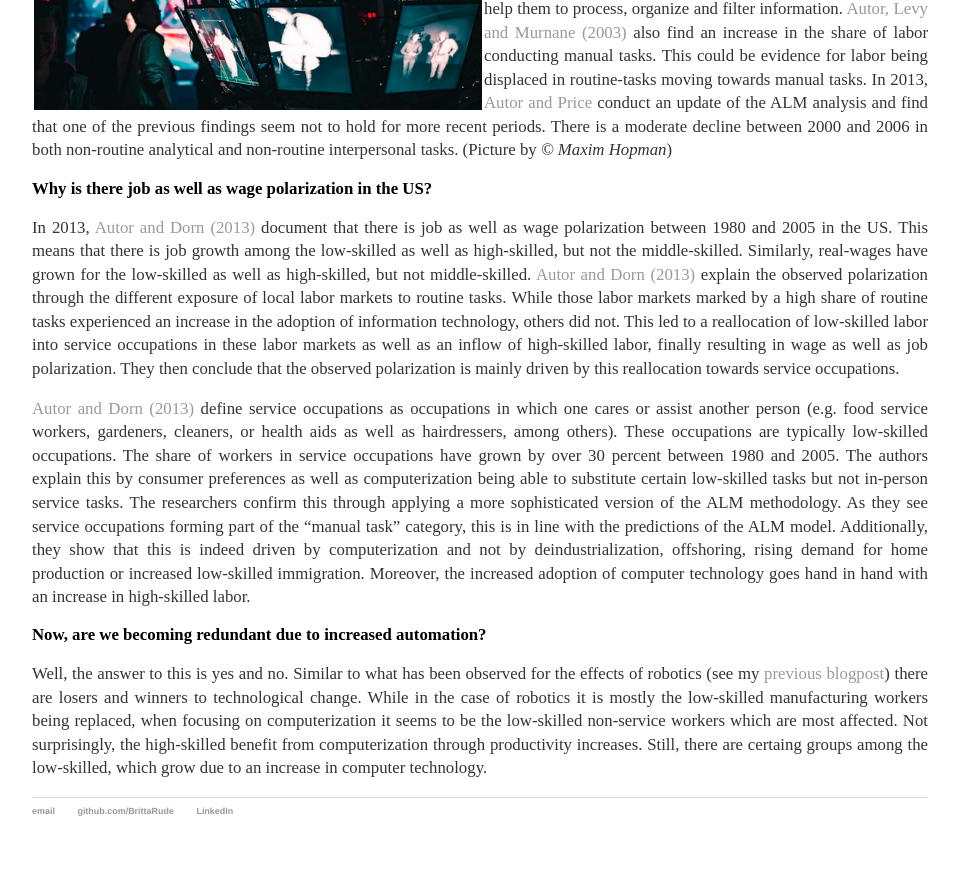
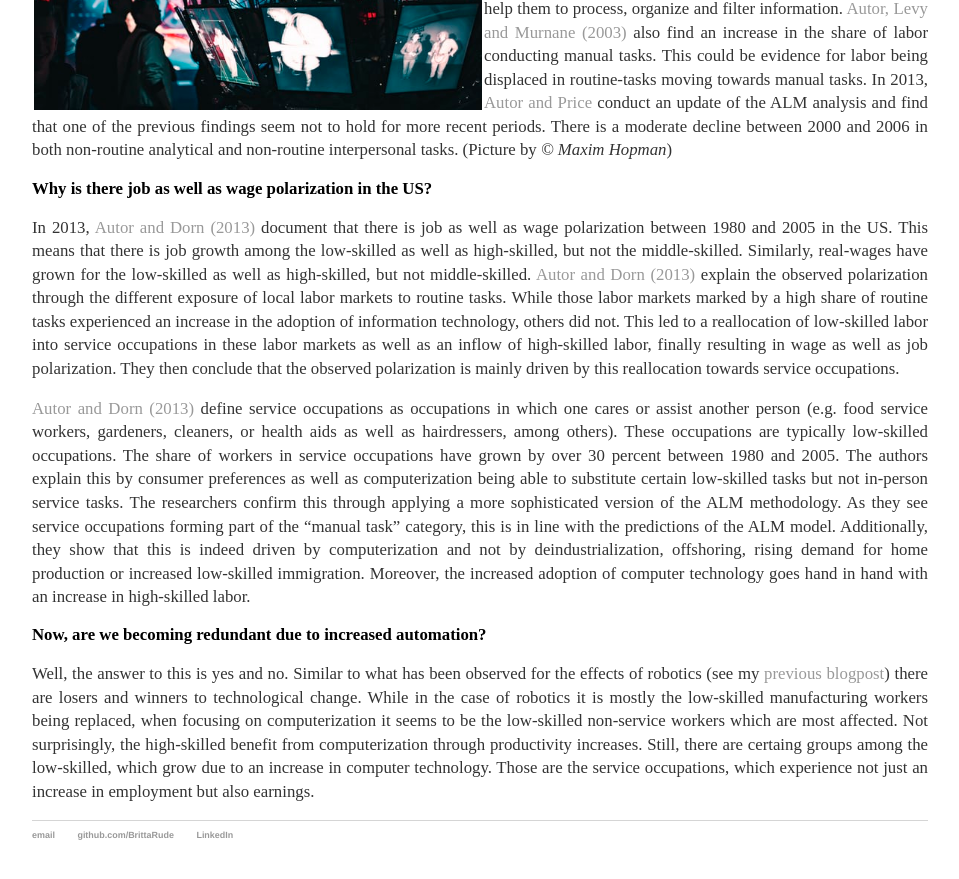
Before and after one commit to BrittaRude/BrittaRude.github.io, a Jekyll site: the page built from inputs_cakestory/_posts/2021-06-06-britta-rude-is-automation-making-us-redundant.md, in a window 1280 px wide and 900 px high, scrolled down 1214 px. Shown: the top 879 px of the window, without its empty margins (160-1119 px from the left). Built offline with Jekyll 4.4.1, drawn with Linux system fonts in a browser that asks for light colours.

Commit message:
Update 2021-06-06-britta-rude-is-automation-making-us-redundant.md

```diff
--- a/inputs_cakestory/_posts/2021-06-06-britta-rude-is-automation-making-us-redundant.md
+++ b/inputs_cakestory/_posts/2021-06-06-britta-rude-is-automation-making-us-redundant.md
@@ -34,4 +34,4 @@
 
 ## Now, are we becoming redundant due to increased automation?
 
-Well, the answer to this is yes and no. Similar to what has been observed for the effects of robotics (see my [previous blogpost](https://brittarude.github.io/blog/2021/05/30/britta-rude-are-robots-grabbing-our-jobs)) there are losers and winners to technological change. While in the case of robotics it is mostly the low-skilled manufacturing workers being replaced, when focusing on computerization it seems to be the low-skilled non-service workers which are most affected. Not surprisingly, the high-skilled benefit from computerization through productivity increases. Still, there are certaing groups among the low-skilled, which grow due to an increase in computer technology.
+Well, the answer to this is yes and no. Similar to what has been observed for the effects of robotics (see my [previous blogpost](https://brittarude.github.io/blog/2021/05/30/britta-rude-are-robots-grabbing-our-jobs)) there are losers and winners to technological change. While in the case of robotics it is mostly the low-skilled manufacturing workers being replaced, when focusing on computerization it seems to be the low-skilled non-service workers which are most affected. Not surprisingly, the high-skilled benefit from computerization through productivity increases. Still, there are certaing groups among the low-skilled, which grow due to an increase in computer technology. Those are the service occupations, which experience not just an increase in employment but also earnings.
```
